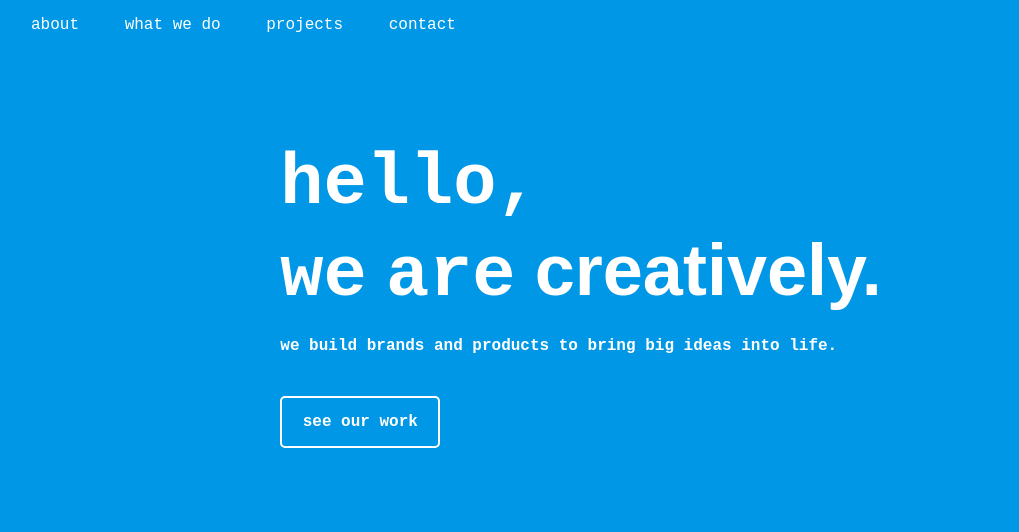
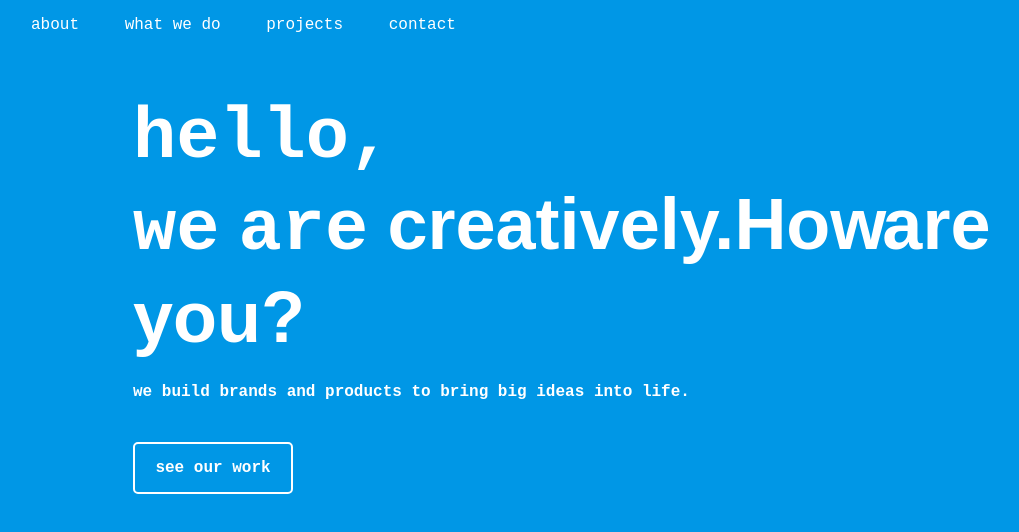
Before and after one commit to Ola214/nauka-gita-2, a plain HTML site: page index.html in a window 1280 px wide. Shown: the whole page, without its empty margins (59-1078 px from the left). Drawn offline with Linux system fonts and the light colour scheme.

Commit message:
Update index.html

```diff
--- a/index.html
+++ b/index.html
@@ -35,7 +35,7 @@
     </nav>
     <header class="splash">
         <div class="splash-inner">
-            <h1 class="page-title">hello, <br>we are <span>creatively.</span></h1>
+            <h1 class="page-title">hello, <br>we are <span>creatively.How are you?</span></h1>
             <h2 class="page-subtitle">
                 we build brands and products to bring big ideas into life. <br>
                 <a class="btn btn-one" href="#">see our work</a>
```
